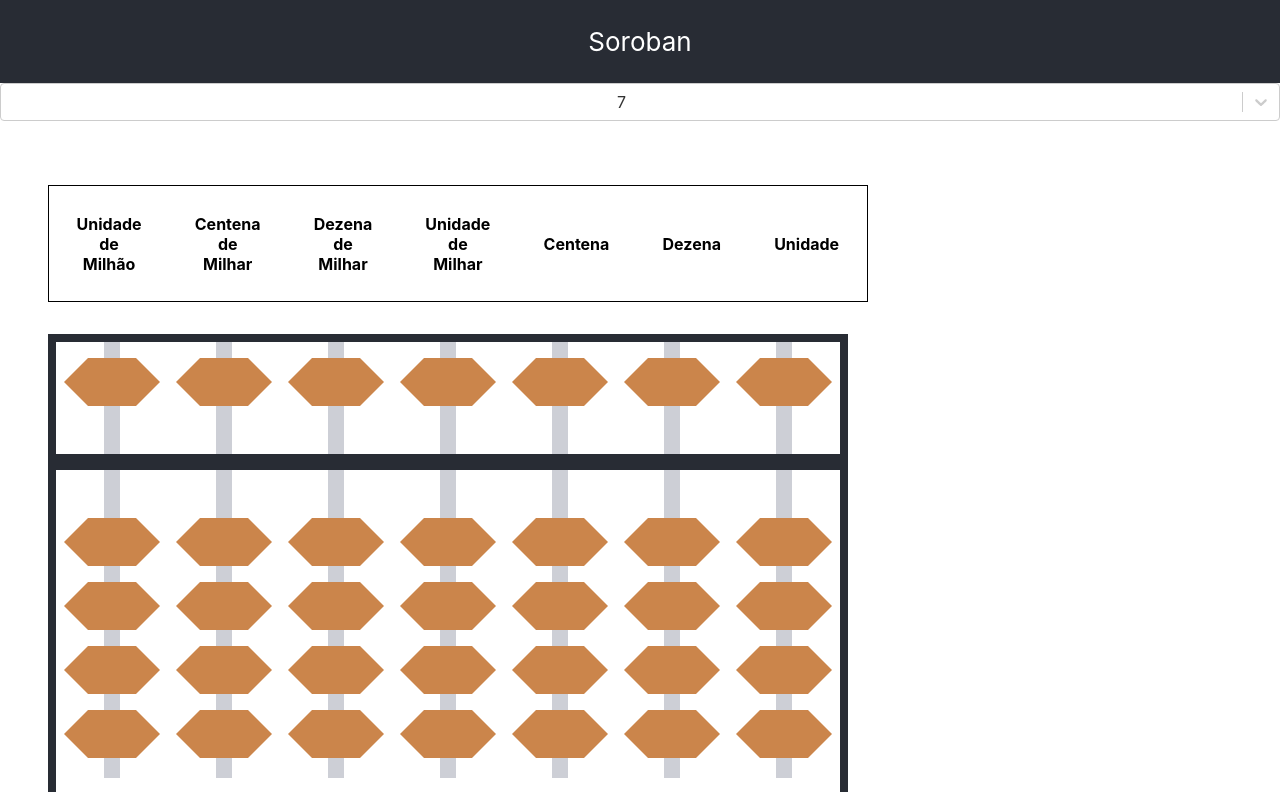
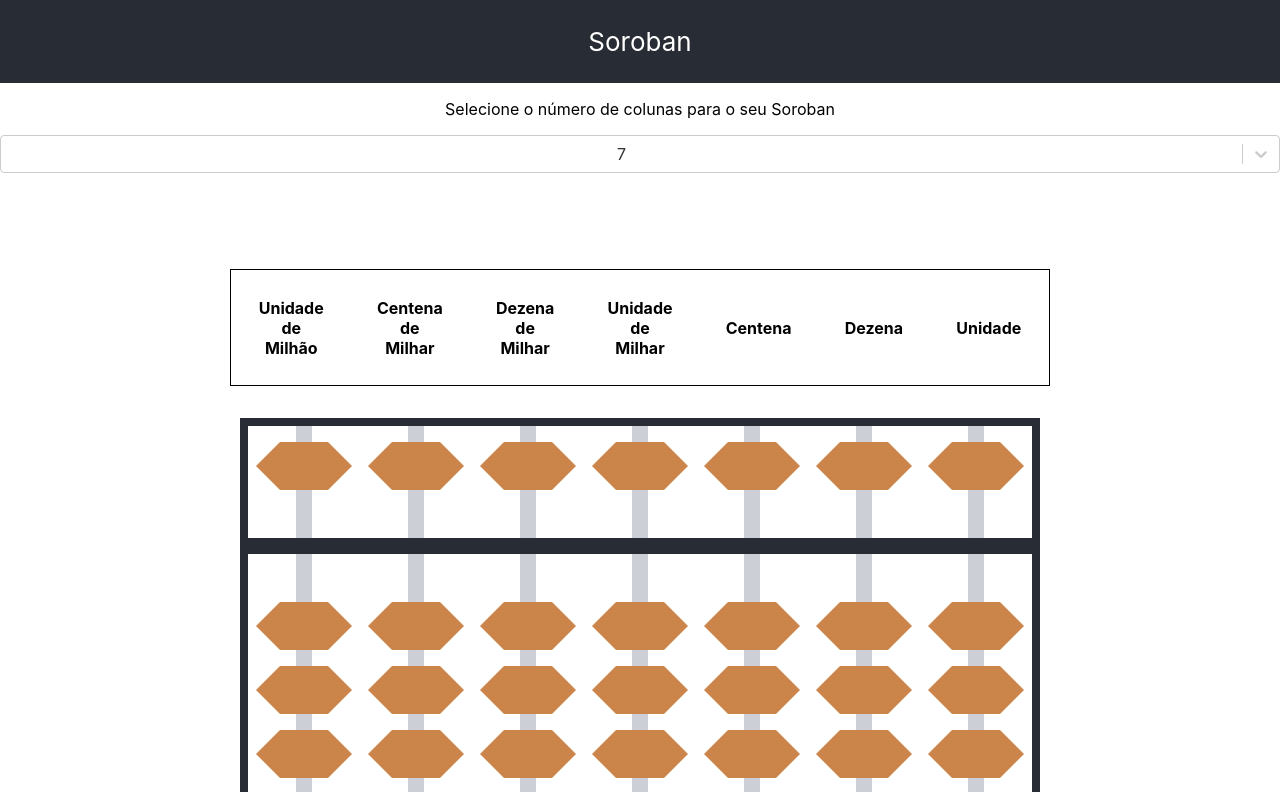
Before and after one commit to rhaiz/Soroban, a React (Create React App) app: page / in a window 1280 px wide. Shown: the top 792 px of the page. Built offline with nearby package versions, Linux system fonts and the light colour scheme.

Commit message:
Update: soroban configs

```diff
--- a/src/App.css
+++ b/src/App.css
@@ -16,12 +16,21 @@
   color: #61dafb;
 }
 
+.container {
+  display: flex;
+  flex-direction: column;
+  align-items: center;
+  justify-content: center;
+  margin-top: 2rem;
+}
+
 .waku{
   margin: 3rem;
   display:flex;
   width:fit-content;
-  /*   width: 7rem; */
   border: 0.5rem solid #282c34;
+  max-width: 95%;
+  grid-template-columns: repeat(auto-fit, minmax(50px, 1fr));
 }
 
 .hari{
--- a/src/App.js
+++ b/src/App.js
@@ -10,9 +10,9 @@ function App() {
     { value: '7', label: '7' },
     { value: '9', label: '9' },
     { value: '11', label: '11' },
-    { value: '13', label: '13' },
-    { value: '15', label: '15' },
-    { value: '17', label: '17' }
+    // { value: '13', label: '13' },
+    // { value: '15', label: '15' },
+    // { value: '17', label: '17' }
   ]
 
   const handleDropdownChange = (event) => {
@@ -28,17 +28,20 @@ function App() {
           Soroban
         </p>
       </header>
+        <p>Selecione o número de colunas para o seu Soroban </p>
         <Select
           options={options}
           defaultValue={options[0]}
           onChange={handleDropdownChange} />
 
-        <DecimalTable numberTds={elementsLength} />
+        <div className='container'>
+          <DecimalTable numberTds={elementsLength} />
 
         <div className='waku'>
           {Array.from({ length: elementsLength }, (_, index) => (
             <Keta key={index} />
           ))}
+        </div>
         </div>
         <footer><a href="https://www.flaticon.com/free-icons/soroban" title="soroban icons">Soroban icons created by Vectors Tank - Flaticon</a></footer>
     </div>
--- a/src/components/DecimalTable/DecimalTable.css
+++ b/src/components/DecimalTable/DecimalTable.css
@@ -1,10 +1,7 @@
 
 .DecimalTable{
     width: min-content;
-    margin-left: 3rem;
-    margin-top: 4rem;
-    margin-bottom: -1rem;
-
+    margin: 4rem 3rem -1rem 3rem;
     border: 0.1rem #000 solid;
 }
 .DecimalTable th {
--- a/src/components/Keta/Keta.css
+++ b/src/components/Keta/Keta.css
@@ -4,6 +4,7 @@
     width: 1rem;
     margin-left: 3rem;
     margin-right: 3rem;
+    box-sizing: border-box;
 }
 
 .Tama {
@@ -12,6 +13,7 @@ height: 3rem;
 margin: 1rem -1rem;
 width: 3rem;
 background-color: #CB854B;
+box-sizing: border-box;
 }
 
 .Tama:before,
```
